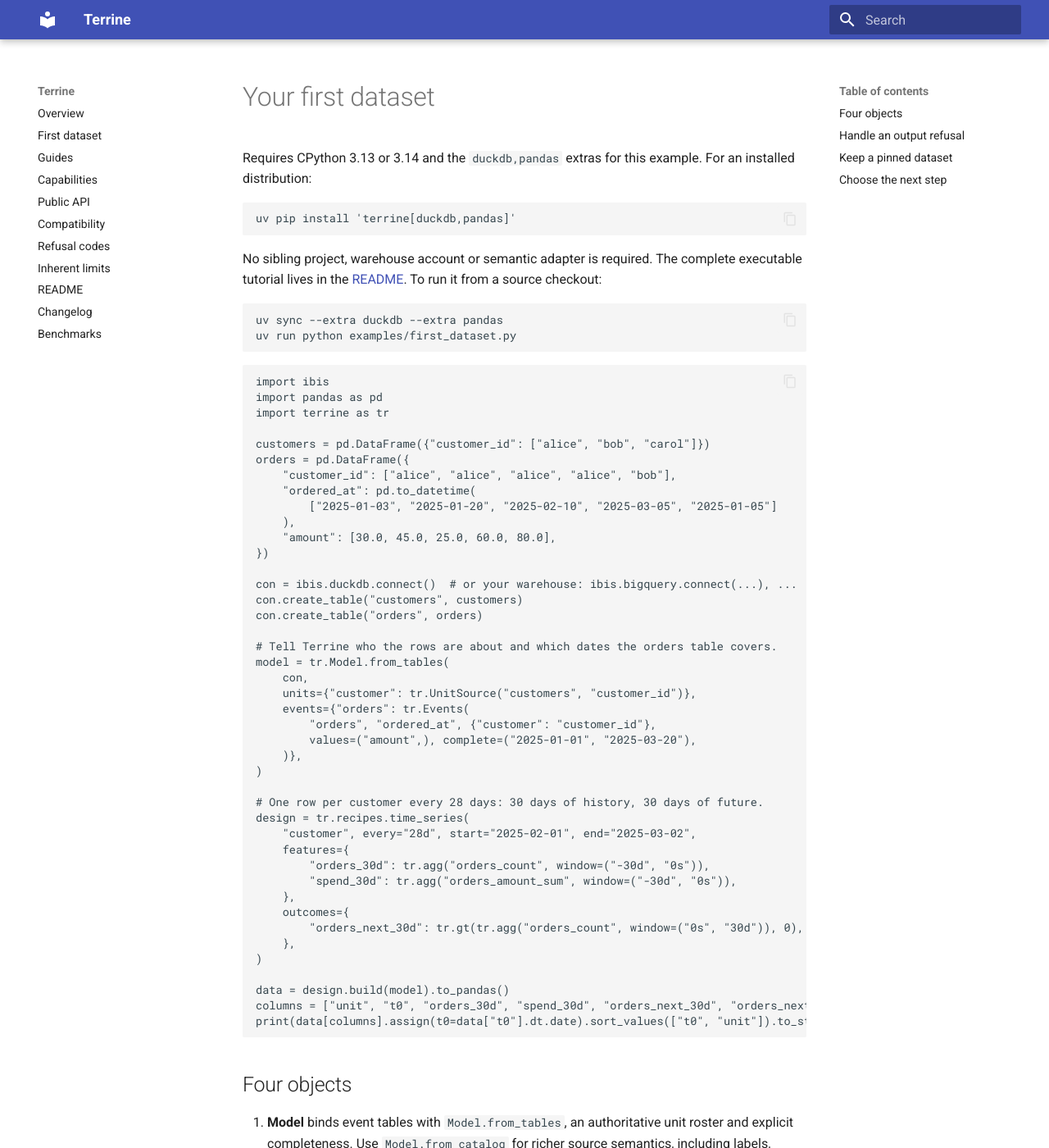
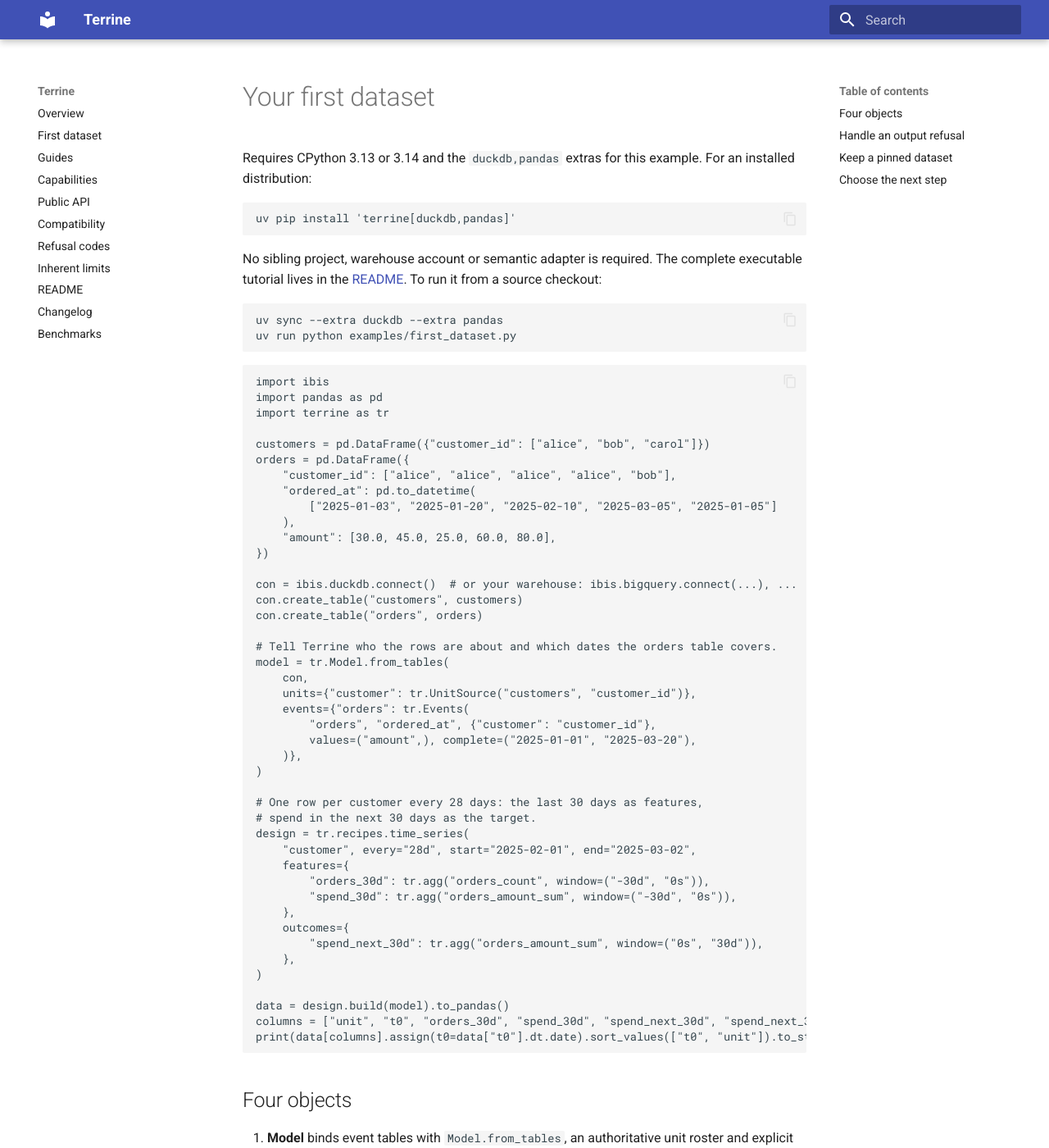
Before and after one commit to kylejcaron/terrine, an MkDocs documentation site: the page built from docs/guides/first-dataset.md, in a window 1280 px wide and 1400 px high. Shown: the whole window at 82% size. Built offline with MkDocs 1.6.1 and Material for MkDocs 9.7.7, drawn with Linux system fonts in a browser that asks for light colours; some of the changed text lies outside the part shown.

Commit message:
docs: lead the README with a customer spend forecasting table

````diff
--- a/README.md
+++ b/README.md
@@ -15,9 +15,9 @@
 
 Each time, the SQL is the same pile of date joins and window boundaries, rewritten by hand. Terrine takes the shape as a starting point. You name the rows you want and the windows to aggregate over; Terrine writes and runs the queries.
 
-Because Terrine knows each row's snapshot time, features can only look backwards and labels only forwards. Each value also says whether its window was fully covered by your data, so you decide how to treat gaps for your problem.
+Because Terrine knows each row's snapshot time, features can only look backwards and targets only forwards. Each value also says whether its window was fully covered by your data, so you decide how to treat gaps for your problem.
 
-## Example: a churn training table
+## Example: a customer spend forecasting table
 
 Requires Python 3.13 or 3.14.
 
@@ -54,7 +54,8 @@
     )},
 )
 
-# One row per customer every 28 days: 30 days of history, 30 days of future.
+# One row per customer every 28 days: the last 30 days as features,
+# spend in the next 30 days as the target.
 design = tr.recipes.time_series(
     "customer", every="28d", start="2025-02-01", end="2025-03-02",
     features={
@@ -62,24 +63,24 @@
         "spend_30d": tr.agg("orders_amount_sum", window=("-30d", "0s")),
     },
     outcomes={
-        "orders_next_30d": tr.gt(tr.agg("orders_count", window=("0s", "30d")), 0),
+        "spend_next_30d": tr.agg("orders_amount_sum", window=("0s", "30d")),
     },
 )
 
 data = design.build(model).to_pandas()
-columns = ["unit", "t0", "orders_30d", "spend_30d", "orders_next_30d", "orders_next_30d__reason"]
+columns = ["unit", "t0", "orders_30d", "spend_30d", "spend_next_30d", "spend_next_30d__reason"]
 print(data[columns].assign(t0=data["t0"].dt.date).sort_values(["t0", "unit"]).to_string(index=False))
 ```
 <!-- --8<-- [end:first-dataset] -->
 
 ```text
- unit         t0  orders_30d  spend_30d orders_next_30d orders_next_30d__reason
-alice 2025-02-01           2       75.0            True                    <NA>
-  bob 2025-02-01           1       80.0           False                    <NA>
-carol 2025-02-01           0        0.0           False                    <NA>
-alice 2025-03-01           1       25.0            <NA>     incomplete_coverage
-  bob 2025-03-01           0        0.0            <NA>     incomplete_coverage
-carol 2025-03-01           0        0.0            <NA>     incomplete_coverage
+ unit         t0  orders_30d  spend_30d  spend_next_30d spend_next_30d__reason
+alice 2025-02-01           2       75.0            25.0                   <NA>
+  bob 2025-02-01           1       80.0             0.0                   <NA>
+carol 2025-02-01           0        0.0             0.0                   <NA>
+alice 2025-03-01           1       25.0            <NA>    incomplete_coverage
+  bob 2025-03-01           0        0.0            <NA>    incomplete_coverage
+carol 2025-03-01           0        0.0            <NA>    incomplete_coverage
 ```
 
 (Only some columns are printed; `t0` is shown as a date.)
@@ -87,8 +88,8 @@
 Reading the output:
 
 - **Carol has no orders.** She still has a row at each snapshot, with zero counts.
-- **Alice's February 10 order** makes her February 1 label `True`, and it counts in her March 1 features. The same order is the future for one row and the past for the next.
-- **The March labels are unknown.** Their 30-day window runs past March 20, where the orders data ends. Drop them, keep them as unlabeled, or handle them however suits your model.
+- **Alice's February 10 order** is in her February 1 target and her March 1 features. The same order is the future for one row and the past for the next.
+- **The March targets are unknown.** Their 30-day window runs past March 20, where the orders data ends. Drop them, keep them for scoring, or handle them however suits your model.
 
 Terrine names metrics after your table and columns: `orders_count`, `orders_amount_sum` and `orders_amount_mean`. Every value has a `<name>__complete` flag and a `<name>__reason` column, so you can filter or impute deliberately.
 
@@ -107,7 +108,7 @@
 
 | You want | Recipe | Guide |
 | --- | --- | --- |
-| Churn, propensity, forecasting features with labels | `time_series` | [Scheduled time series](https://github.com/kylejcaron/terrine/blob/main/docs/guides/temporal-engine.md#scheduled-time-series) |
+| Forecasting, propensity and other features-plus-target tables | `time_series` | [Scheduled time series](https://github.com/kylejcaron/terrine/blob/main/docs/guides/temporal-engine.md#scheduled-time-series) |
 | Customer lifetime value curves by cohort | `ltv` | [Cumulative LTV](https://github.com/kylejcaron/terrine/blob/main/docs/guides/trajectories-survival.md#cumulative-ltv) |
 | Time-to-event / survival analysis | `survival`, `life_table` | [Survival records](https://github.com/kylejcaron/terrine/blob/main/docs/guides/trajectories-survival.md#survival-records) |
 | Behavior before and after an event (event study) | `event_panel` | [Event panels](https://github.com/kylejcaron/terrine/blob/main/docs/guides/sequential-panels.md#event-panels) |
--- a/docs/guides/first-dataset.md
+++ b/docs/guides/first-dataset.md
@@ -9,7 +9,7 @@
 
 No sibling project, warehouse account or semantic adapter is required. The
 complete executable tutorial lives in the
-[README](../../README.md#example-a-churn-training-table). To run it from a source checkout:
+[README](../../README.md#example-a-customer-spend-forecasting-table). To run it from a source checkout:
 
 ```sh
 uv sync --extra duckdb --extra pandas
@@ -101,7 +101,7 @@
             values=("amount",), complete=("2025-01-01", "2025-03-20"),
         )},
     )
-    dataset = design.build(local_model).stage("churn_training", budget=budget)
+    dataset = design.build(local_model).stage("spend_forecast", budget=budget)
     reopened = tr.Dataset.from_manifest(dataset.manifest, con=local)
     rows = [
         row
````
Also changed, not shown: other parts of docs/guides/first-dataset.md (+2 -2 lines), 1 other file.
